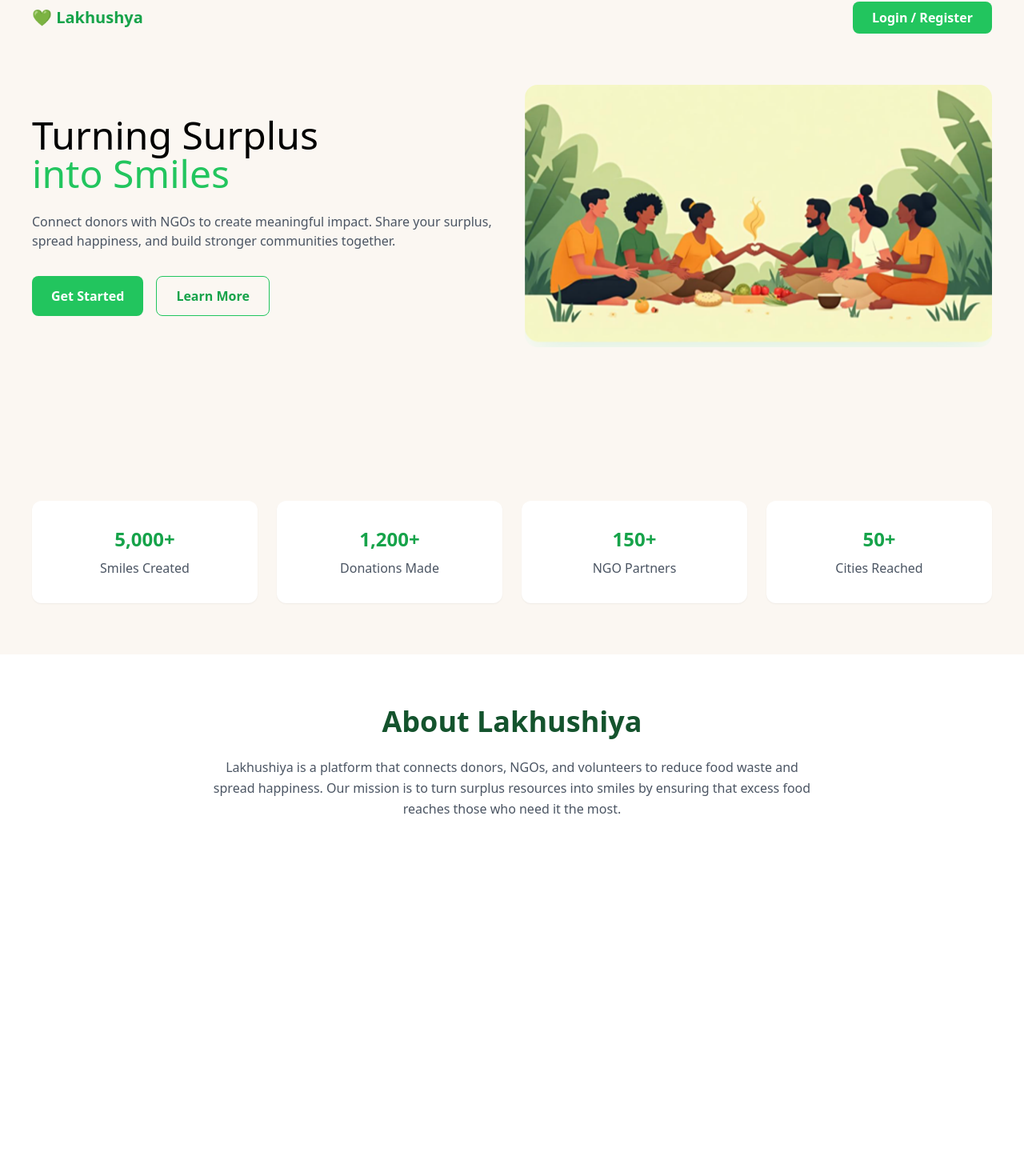
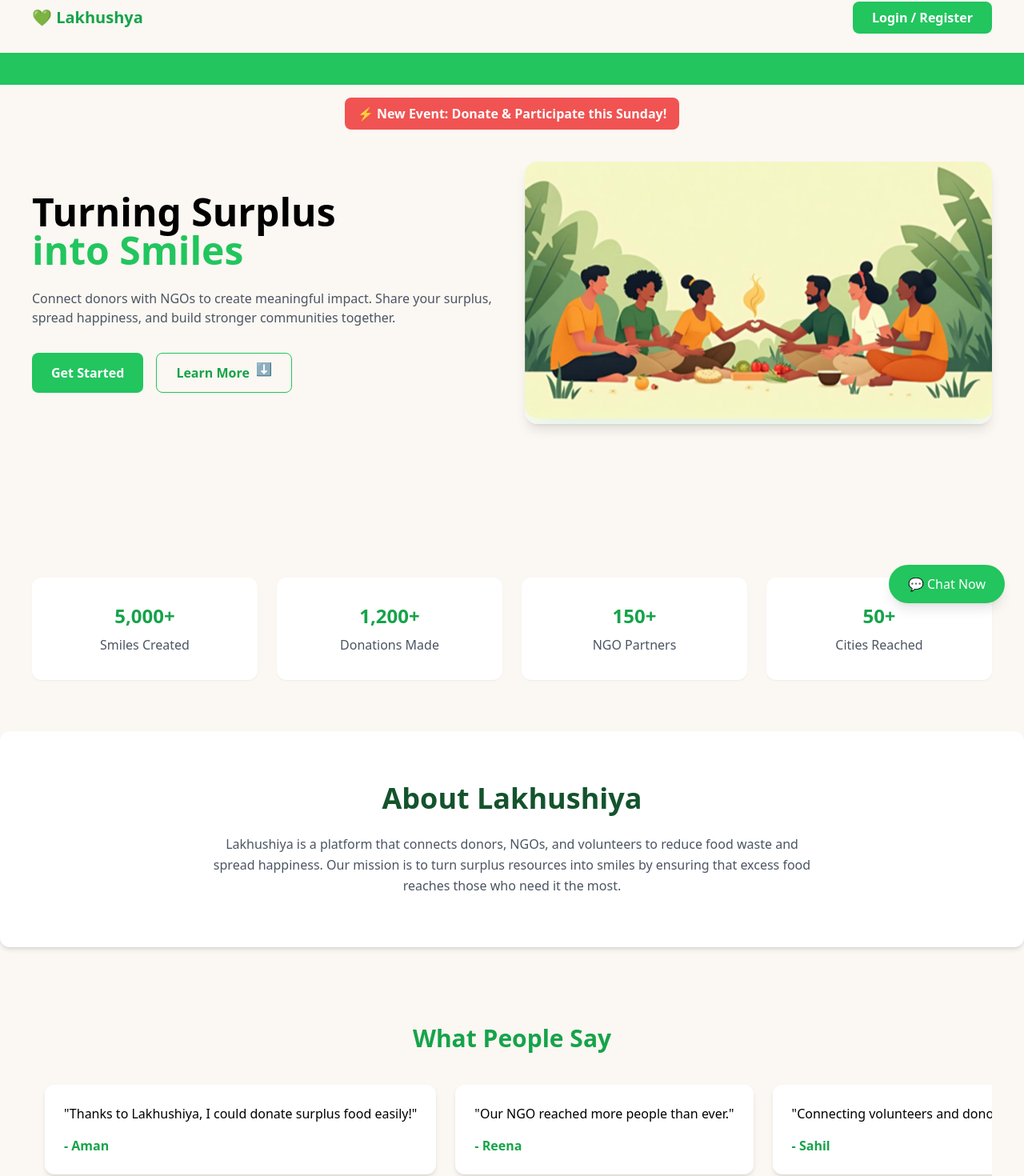
Before and after one commit to Lavanyasobti/lakhushya, a React (Create React App) app in the folder frontend/: page / in a window 1280 px wide. Shown: the part 22-1492 px from the top of the page at 80% size. Before the commit the page ends 1110 px from the top, so only its background shows below. Built offline with nearby package versions, Linux system fonts and the light colour scheme.

Commit message:
interactive home

```diff
--- a/frontend/src/index.css
+++ b/frontend/src/index.css
@@ -27,3 +27,13 @@
   height: 0px;
   display: none;
 }
+@keyframes marquee {
+  0% { transform: translateX(100%); }
+  100% { transform: translateX(-100%); }
+}
+
+.animate-marquee {
+  display: inline-block;
+  padding-left: 100%;
+  animation: marquee 15s linear infinite;
+}
--- a/frontend/src/pages/Home.jsx
+++ b/frontend/src/pages/Home.jsx
@@ -1,37 +1,54 @@
 
+import { useNavigate } from "react-router-dom";
 import heroImage from "../assets/hero.png";
-import { useNavigate } from "react-router-dom";
-
 
 export default function Home() {
   const navigate = useNavigate();
 
+  const scrollToLearn = () => {
+    const section = document.getElementById("learn-more");
+    const y = section.getBoundingClientRect().top + window.pageYOffset - 100;
+    window.scrollTo({ top: y, behavior: "smooth" });
+  };
+
   return (
-    <div className="bg-[#FBF7F2] min-h-screen">
+    <div className="bg-[#FBF7F2] min-h-screen relative">
 
       {/* ===== NAVBAR ===== */}
       <div className="flex justify-between items-center px-10 py-6">
         <h1 className="text-green-600 font-bold text-xl">💚 Lakhushya</h1>
-
         <button
           onClick={() => navigate("/login")}
-          className="bg-green-500 text-white px-6 py-2 rounded-lg font-semibold transition hover:bg-green-600"
+          className="bg-green-500 text-white px-6 py-2 rounded-lg font-semibold transition hover:bg-green-600 hover:scale-105"
         >
           Login / Register
         </button>
       </div>
 
+      {/* ===== SCROLLING MARQUEE / ALERT BANNER ===== */}
+      <div className="bg-green-500 text-white py-2 overflow-hidden relative">
+        <div className="animate-marquee whitespace-nowrap">
+          <span className="mx-10 font-semibold">🎉 1200+ Donations made this month!</span>
+          <span className="mx-10 font-semibold">📢 Upcoming Event: Food Drive on 20th Jan!</span>
+          <span className="mx-10 font-semibold">💚 Join our volunteers and spread smiles!</span>
+          <span className="mx-10 font-semibold">🏆 5000+ Smiles created so far!</span>
+        </div>
+      </div>
+
+      {/* ===== FLASHING ALERT ===== */}
+      <div className="bg-red-500 text-white px-4 py-2 rounded-lg w-max animate-pulse font-bold mx-auto mt-4">
+        ⚡ New Event: Donate & Participate this Sunday!
+      </div>
+
       {/* ===== HERO SECTION ===== */}
       <div className="flex flex-col lg:flex-row items-center px-6 lg:px-10 mt-10 gap-10">
 
-
         {/* LEFT TEXT */}
         <div className="max-w-xl animate-fade-in">
-          <h1 className="text-3xl sm:text-4xl lg:text-5xl">
+          <h1 className="text-3xl sm:text-4xl lg:text-5xl font-bold">
             Turning Surplus <br />
             <span className="text-green-500">into Smiles</span>
           </h1>
-
           <p className="text-gray-600 mt-6">
             Connect donors with NGOs to create meaningful impact.
             Share your surplus, spread happiness, and build stronger
@@ -40,88 +57,58 @@ export default function Home() {
 
           {/* BUTTONS */}
           <div className="flex gap-4 mt-8">
-            <button className="bg-green-500 text-white px-6 py-3 rounded-lg font-semibold transition hover:bg-green-600">
+            <button
+              onClick={() => navigate("/register")}
+              className="bg-green-500 text-white px-6 py-3 rounded-lg font-semibold transition hover:bg-green-600 hover:scale-105"
+            >
               Get Started
             </button>
 
             <button
-  onClick={() => {
-    const section = document.getElementById("learn-more");
-    const y = section.getBoundingClientRect().top + window.pageYOffset - 100;
-    window.scrollTo({ top: y, behavior: "smooth" });
-  }}
-  className="border border-green-500 text-green-600 px-6 py-3 rounded-lg font-semibold transition hover:bg-green-500 hover:text-white"
+              onClick={scrollToLearn}
+              className="flex items-center gap-2 border border-green-500 text-green-600 px-6 py-3 rounded-lg font-semibold transition hover:bg-green-500 hover:text-white hover:scale-105"
             >
-  Learn More
+              Learn More <span className="animate-bounce">⬇️</span>
             </button>
-
           </div>
         </div>
 
-        {/* RIGHT IMAGE */}
+        {/* HERO IMAGE */}
         <div className="flex-1 flex justify-center lg:justify-end">
           <img
             src={heroImage}
             alt="Helping illustration"
-          className="
-           w-full
-           max-w-full
-          lg:max-w-[600px]
-          xl:max-w-[700px]
-            h-auto
-          rounded-2xl
-          object-cover
-          animate-slide-in"
+            className="w-full max-w-full lg:max-w-[600px] xl:max-w-[700px] h-auto rounded-2xl object-cover shadow-lg transition transform hover:scale-105"
           />
         </div>
-
-
-
       </div>
 
-      {/* ===== LEARN MORE SECTION ===== */}
-<div
-  id="learn-more"
-  className="pt-24 scroll-mt-24"
-  style={{ scrollMarginTop: "120px" }}
->
-{/* ===== STATS BOXES ===== */}
+      {/* LEARN MORE */}
+      <div id="learn-more" className="pt-24 scroll-mt-24">
+
+        {/* STATS */}
         <div className="grid grid-cols-1 sm:grid-cols-2 lg:grid-cols-4 gap-6 px-6 lg:px-10 mt-24">
-
-
-
           <div className="bg-white p-6 sm:p-8 rounded-xl text-center shadow-sm transition transform hover:-translate-y-2 hover:shadow-lg">
-
             <h2 className="text-2xl font-bold text-green-600">5,000+</h2>
             <p className="text-gray-600 mt-2">Smiles Created</p>
           </div>
-
           <div className="bg-white p-6 sm:p-8 rounded-xl text-center shadow-sm transition transform hover:-translate-y-2 hover:shadow-lg">
-
             <h2 className="text-2xl font-bold text-green-600">1,200+</h2>
             <p className="text-gray-600 mt-2">Donations Made</p>
           </div>
-
           <div className="bg-white p-6 sm:p-8 rounded-xl text-center shadow-sm transition transform hover:-translate-y-2 hover:shadow-lg">
-
             <h2 className="text-2xl font-bold text-green-600">150+</h2>
             <p className="text-gray-600 mt-2">NGO Partners</p>
           </div>
-
           <div className="bg-white p-6 sm:p-8 rounded-xl text-center shadow-sm transition transform hover:-translate-y-2 hover:shadow-lg">
-
             <h2 className="text-2xl font-bold text-green-600">50+</h2>
             <p className="text-gray-600 mt-2">Cities Reached</p>
           </div>
-
         </div>
 
-  {/* ===== ABOUT SECTION ===== */}
-  <div className="mt-16 px-10 py-16 bg-white">
-    <h2 className="text-4xl font-bold text-green-900 text-center">
-      About Lakhushiya
-    </h2>
-
+        {/* ABOUT */}
+        <div className="mt-16 px-10 py-16 bg-white rounded-xl shadow-md">
+          <h2 className="text-4xl font-bold text-green-900 text-center">About Lakhushiya</h2>
           <p className="text-gray-600 max-w-3xl mx-auto mt-6 text-center leading-relaxed">
             Lakhushiya is a platform that connects donors, NGOs, and volunteers
             to reduce food waste and spread happiness. Our mission is to turn
@@ -130,7 +117,30 @@ export default function Home() {
           </p>
         </div>
 
+        {/* TESTIMONIALS */}
+        <div className="mt-24 px-6 lg:px-10">
+          <h2 className="text-3xl font-bold text-center text-green-600">What People Say</h2>
+          <div className="flex overflow-x-scroll gap-6 mt-6 p-4 scrollbar-hide">
+            <div className="bg-white p-6 rounded-xl shadow-md min-w-[250px] flex-shrink-0">
+              <p>"Thanks to Lakhushiya, I could donate surplus food easily!"</p>
+              <h4 className="mt-4 font-bold text-green-600">- Aman</h4>
             </div>
+            <div className="bg-white p-6 rounded-xl shadow-md min-w-[250px] flex-shrink-0">
+              <p>"Our NGO reached more people than ever."</p>
+              <h4 className="mt-4 font-bold text-green-600">- Reena</h4>
+            </div>
+            <div className="bg-white p-6 rounded-xl shadow-md min-w-[250px] flex-shrink-0">
+              <p>"Connecting volunteers and donors has never been easier."</p>
+              <h4 className="mt-4 font-bold text-green-600">- Sahil</h4>
+            </div>
+          </div>
+        </div>
+      </div>
+
+      {/* FLOATING CHAT */}
+      <button className="fixed bottom-6 right-6 bg-green-500 text-white px-6 py-3 rounded-full shadow-lg hover:bg-green-600 hover:scale-105 transition">
+        💬 Chat Now
+      </button>
     </div>
   );
 }
```
Lines whose indentation alone changed are shown as unchanged.
